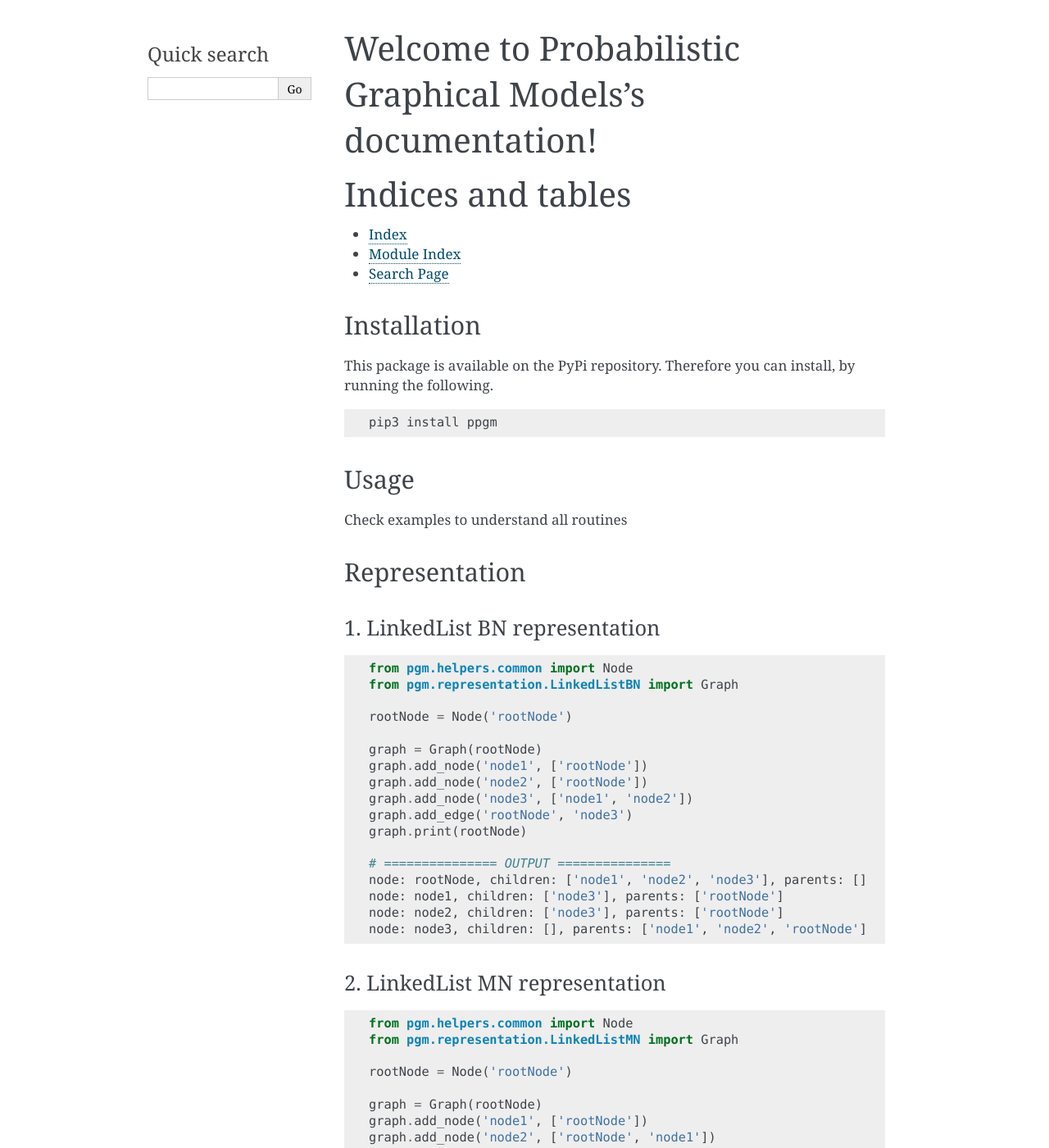
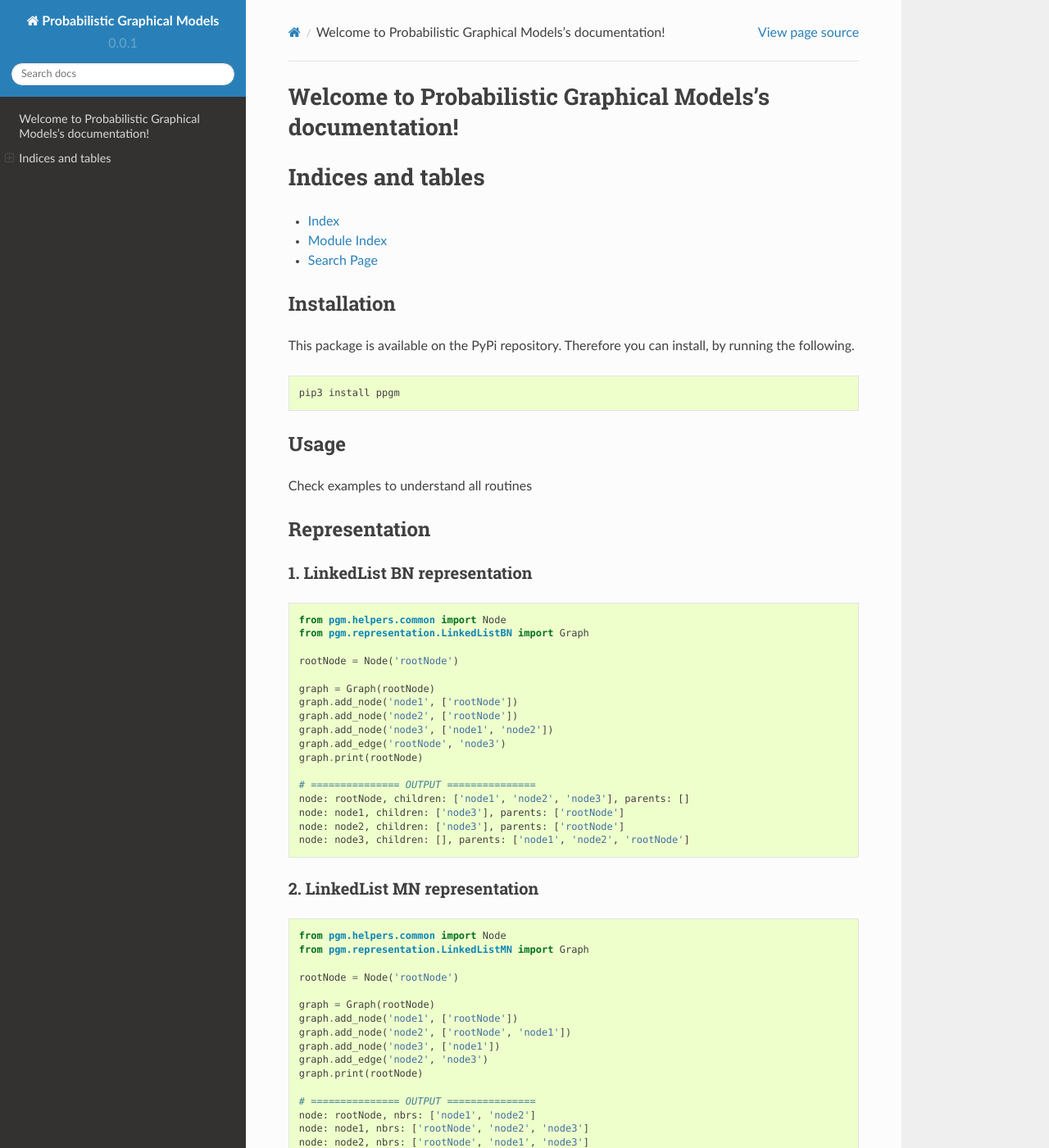
Before and after one commit to koriavinash1/pgm, a Sphinx documentation site: the page built from docs/index.rst, in a window 1280 px wide and 1400 px high. Shown: the whole window at 82% size. Built offline with Sphinx 7.4.7 and the Read the Docs theme 2.0.0, drawn with Linux system fonts in a browser that asks for light colours; some of the changed text lies outside the part shown.

Commit message:
doc update

```diff
--- a/docs/conf.py
+++ b/docs/conf.py
@@ -34,6 +34,9 @@ sys.path.insert(0, os.path.abspath('../..'))
 # ones.
 extensions = ['sphinx.ext.autodoc',
     'sphinx.ext.doctest',
+    'sphinx.ext.viewcode',
+    'sphinx.ext.napoleon',
+    'sphinx.ext.mathjax',
     'sphinx.ext.githubpages']
 
 # Add any paths that contain templates here, relative to this directory.
@@ -86,7 +89,7 @@ todo_include_todos = False
 # The theme to use for HTML and HTML Help pages.  See the documentation for
 # a list of builtin themes.
 #
-html_theme = 'alabaster'
+html_theme = 'sphinx_rtd_theme'
 
 # Theme options are theme-specific and customize the look and feel of a theme
 # further.  For a list of options available for each theme, see the
```
